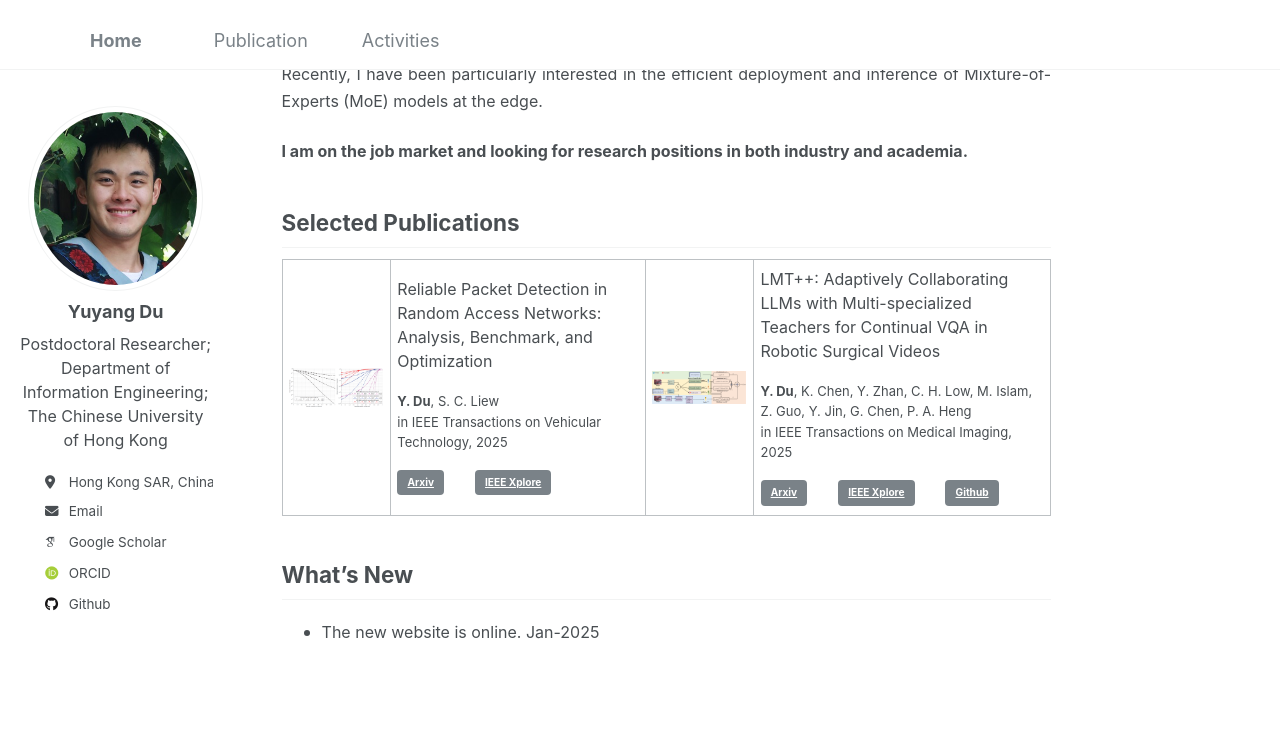
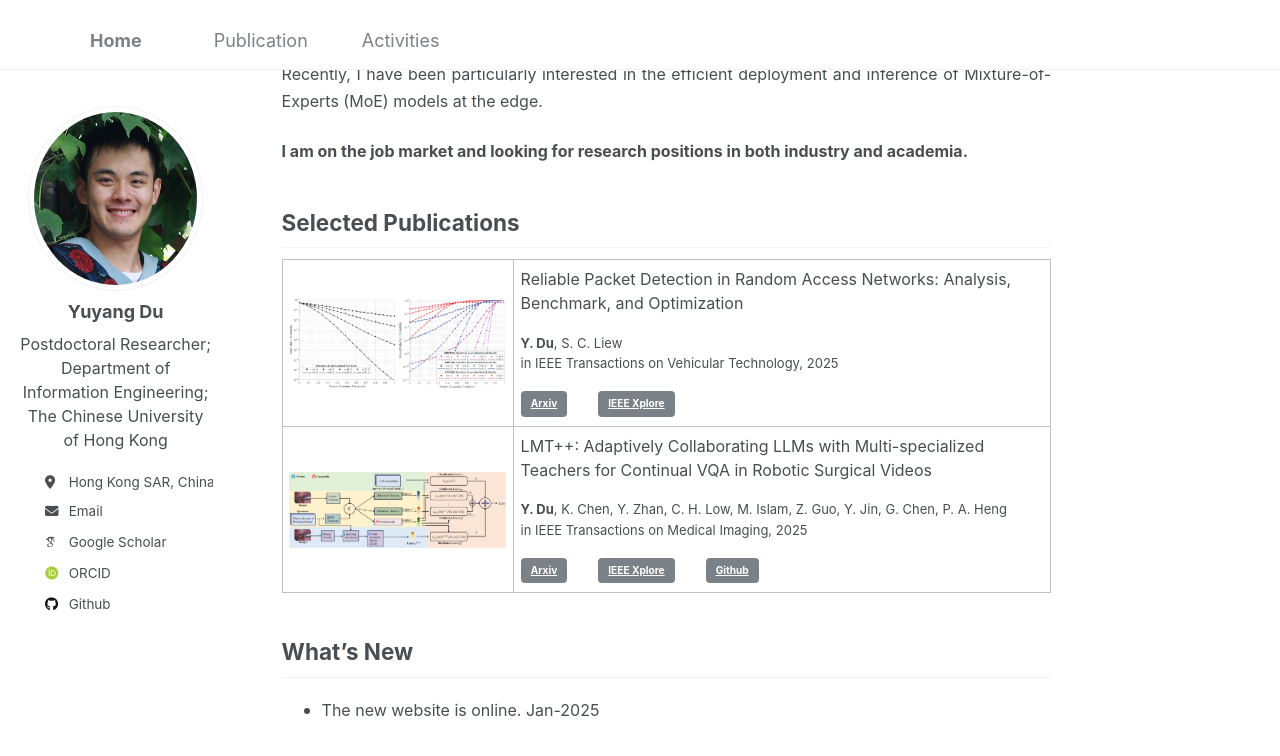
Before and after one commit to yuyangdu01/yuyangdu01.github.io, a Jekyll site: the page built from _pages/about.md, in a window 1280 px wide and 900 px high, scrolled down 328 px. Shown: the top 756 px of the window. Built offline with Jekyll 4.4.1, drawn with Linux system fonts in a browser that asks for light colours; some web fonts are replaced.

Commit message:
Update about.md

```diff
--- a/_pages/about.md
+++ b/_pages/about.md
@@ -16,8 +16,8 @@ redirect_from:
 Selected Publications <font size=3></font>
 ------
 <div class="row border-bottom-1">
-  <table border="0" cellspacing="1" border-left="none" border-right="none"><tr>
-  <td>
+  <table border="0" cellspacing="1" border-left="none" border-right="none">
+  <tr><td>
   <div class="col-sm-5 col-md-4 col-lg-4 col-xl-4 m-auto"><img class="img-pub shadow-pub" src="images/1.png" width="400"></div>
   </td>
   <td>
@@ -27,8 +27,8 @@ Selected Publications <font size=3></font>
     <a class="btn btn-primary" role="button" href="https://arxiv.org/pdf/2307.05224" target="_blank">Arxiv</a>&emsp;&emsp;
     <a class="btn btn-primary" role="button" href="https://ieeexplore.ieee.org/document/10902223" target="_blank">IEEE Xplore</a>&emsp;&emsp;
   </div>
-  </td>
-  <td>
+  </td></tr>
+  <tr><td>
   <div class="col-sm-5 col-md-4 col-lg-4 col-xl-4 m-auto"><img class="img-pub shadow-pub" src="images/2.png" width="400"></div>
   </td>
   <td>
@@ -39,9 +39,9 @@ Selected Publications <font size=3></font>
     <a class="btn btn-primary" role="button" href="https://ieeexplore.ieee.org/document/11045720" target="_blank">IEEE Xplore</a>&emsp;&emsp;
     <a class="btn btn-primary" role="button" href="https://github.com/yuyangdu01/LLM4VQA_CL_TMI" target="_blank">Github</a>&emsp;&emsp;
   </div>
-  </td>
+  </td></tr>
 
-  </tr></table>
+  </table>
 </div>
 
 What's New <font size=3></font>
```
